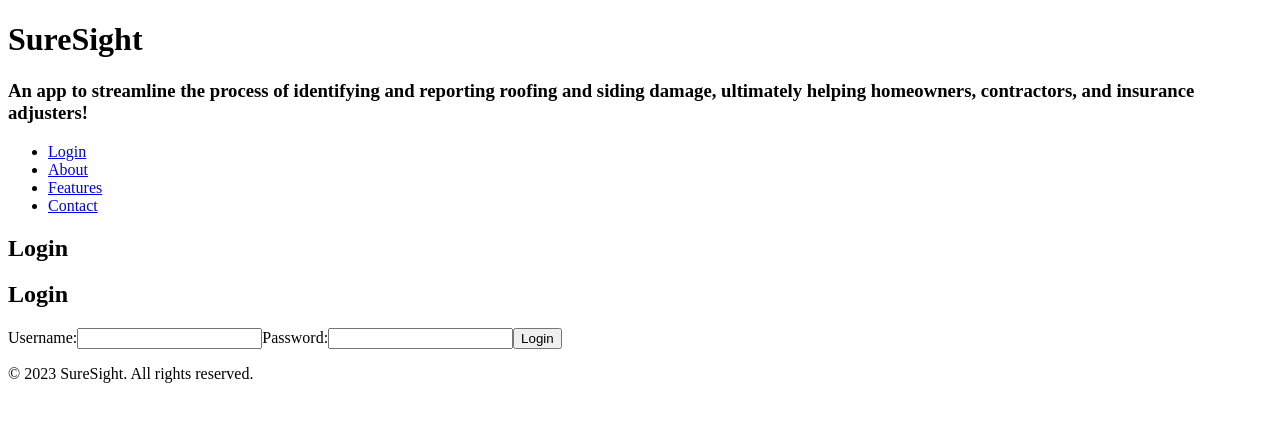
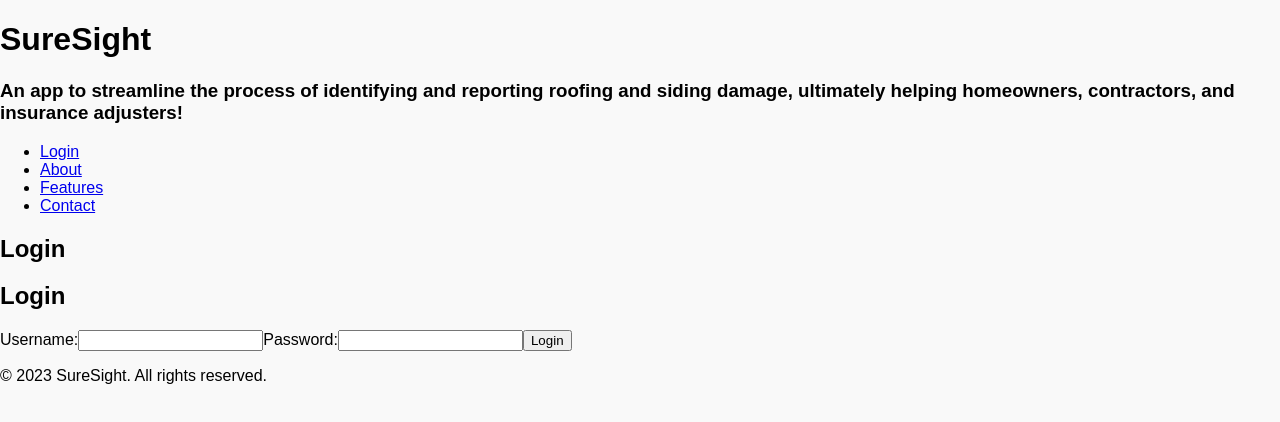
Before and after one commit to UNO-CSCI4830/SureSight, a Next.js app: page / in a window 1280 px wide. Shown: the top 422 px of the page. Built offline with nearby package versions, Linux system fonts and the light colour scheme; no server answers.

Commit message:
Remove swcMinify from Next.js config, add global CSS file, and implement RootLayout component

```diff
--- /dev/null
+++ b/app/globals.css
@@ -0,0 +1,5 @@
+body {
+  margin: 0;
+  font-family: Arial, sans-serif;
+  background-color: #f9f9f9;
+}
--- /dev/null
+++ b/app/layout.tsx
@@ -0,0 +1,21 @@
+import React from 'react';
+import './globals.css'; // Ensure you have a global CSS file for styling
+
+export const metadata = {
+  title: 'SureSight',
+  description: 'Streamline roofing and siding damage assessment',
+};
+
+export default function RootLayout({
+  children,
+}: {
+  children: React.ReactNode;
+}): JSX.Element {
+  return (
+    <html lang="en">
+      <body>
+        {children}
+      </body>
+    </html>
+  );
+}
--- a/next.config.ts
+++ b/next.config.ts
@@ -2,7 +2,7 @@ import type { NextConfig } from "next";
 
 const nextConfig: NextConfig = {
   reactStrictMode: true, // Enable React strict mode
-  swcMinify: true, // Enable SWC-based minification for faster builds
+  // Removed swcMinify as it's no longer valid
 };
 
 export default nextConfig;
```
